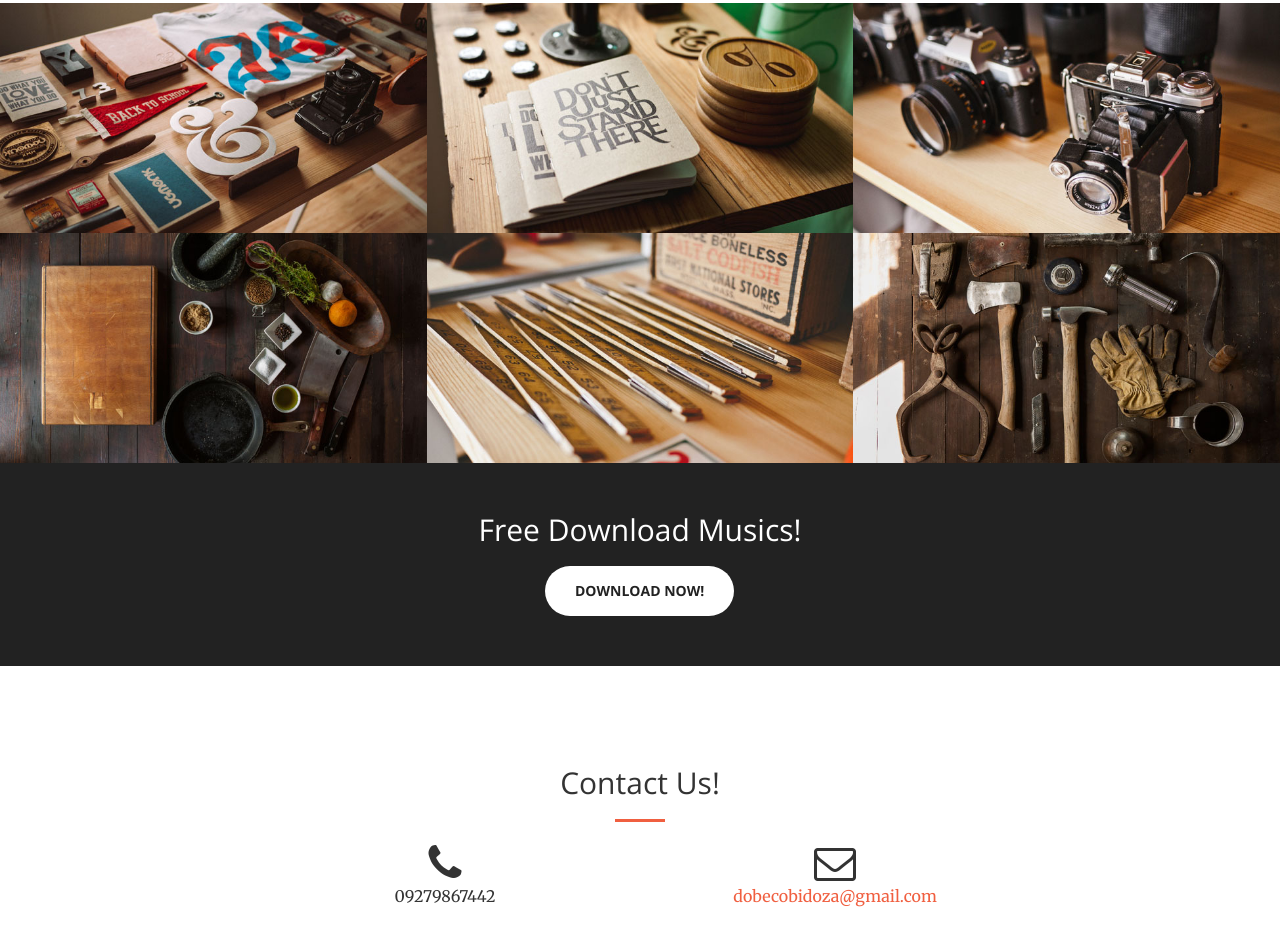
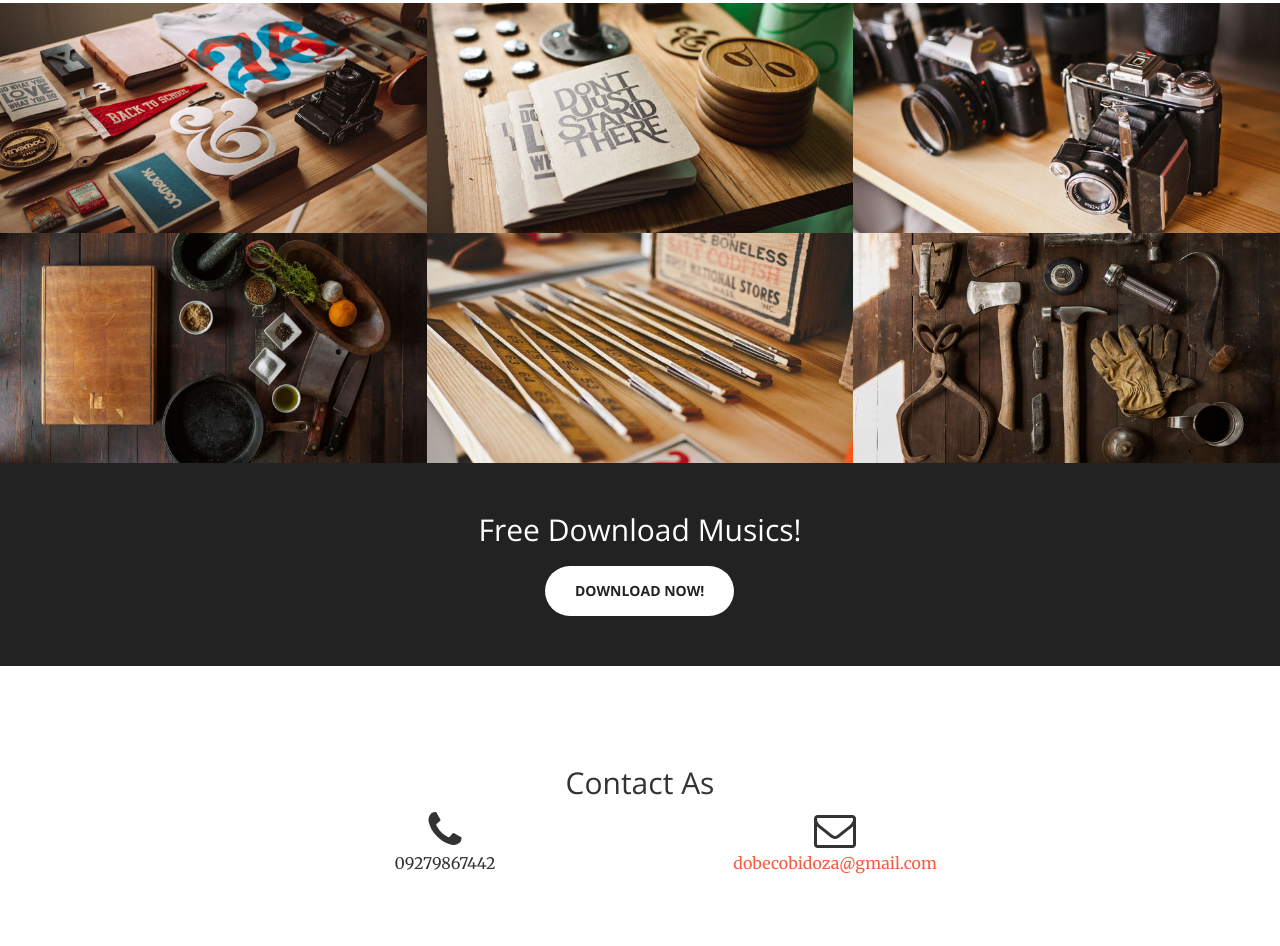
Before and after one commit to dobecgalupe/obidozadobec.github.io, a website: page index.html in a window 1280 px wide. Shown: the part 1546-2492 px from the top of the page. Drawn offline with nearby package versions, Linux system fonts and the light colour scheme.

Commit message:
Update index.html

```diff
--- a/index.html
+++ b/index.html
@@ -245,9 +245,8 @@
         <div class="container">
             <div class="row">
                 <div class="col-lg-8 col-lg-offset-2 text-center">
-                    <h2 class="section-heading">Contact Us!</h2>
-                    <hr class="primary">
-                    <p>
+                    <h2 class="section-heading">Contact As</h2>
+
                 </div>
                 <div class="col-lg-4 col-lg-offset-2 text-center">
                     <i class="fa fa-phone fa-3x sr-contact"></i>
```
